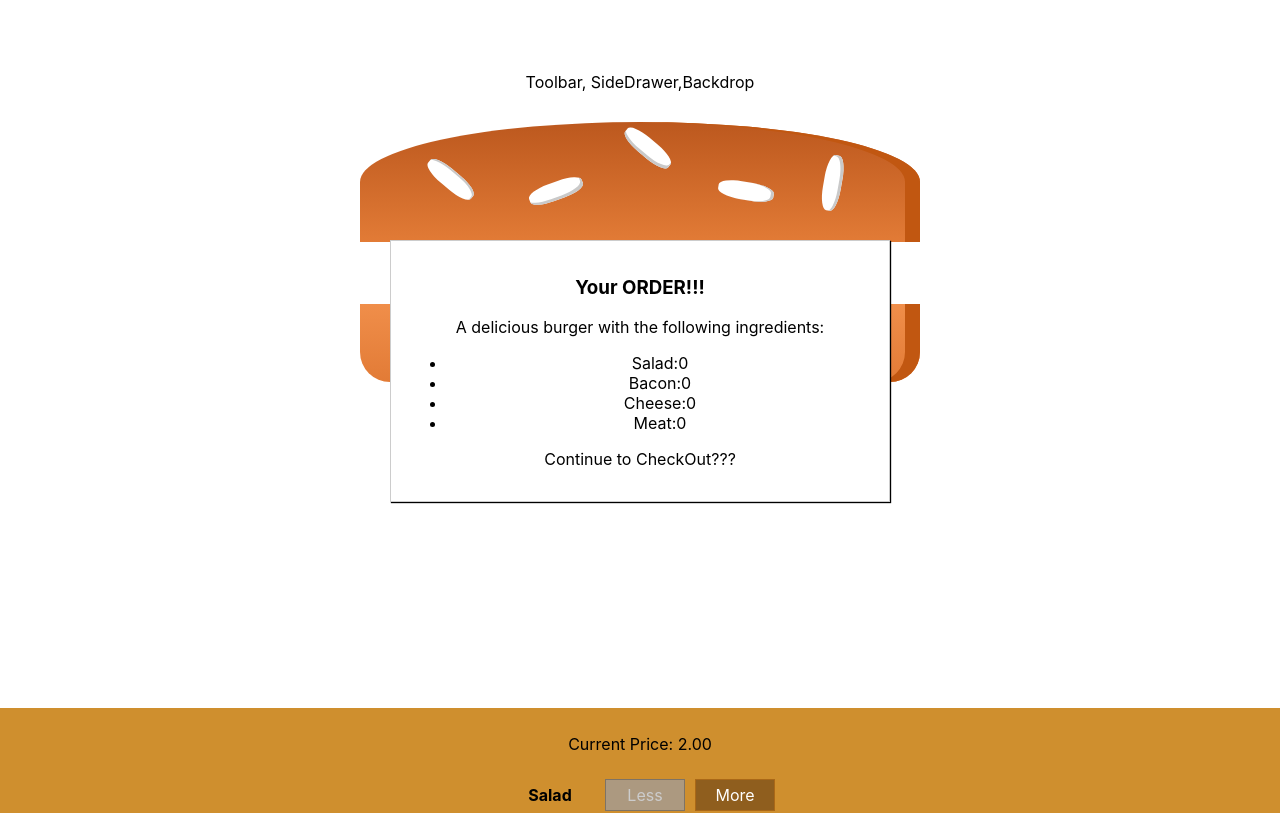
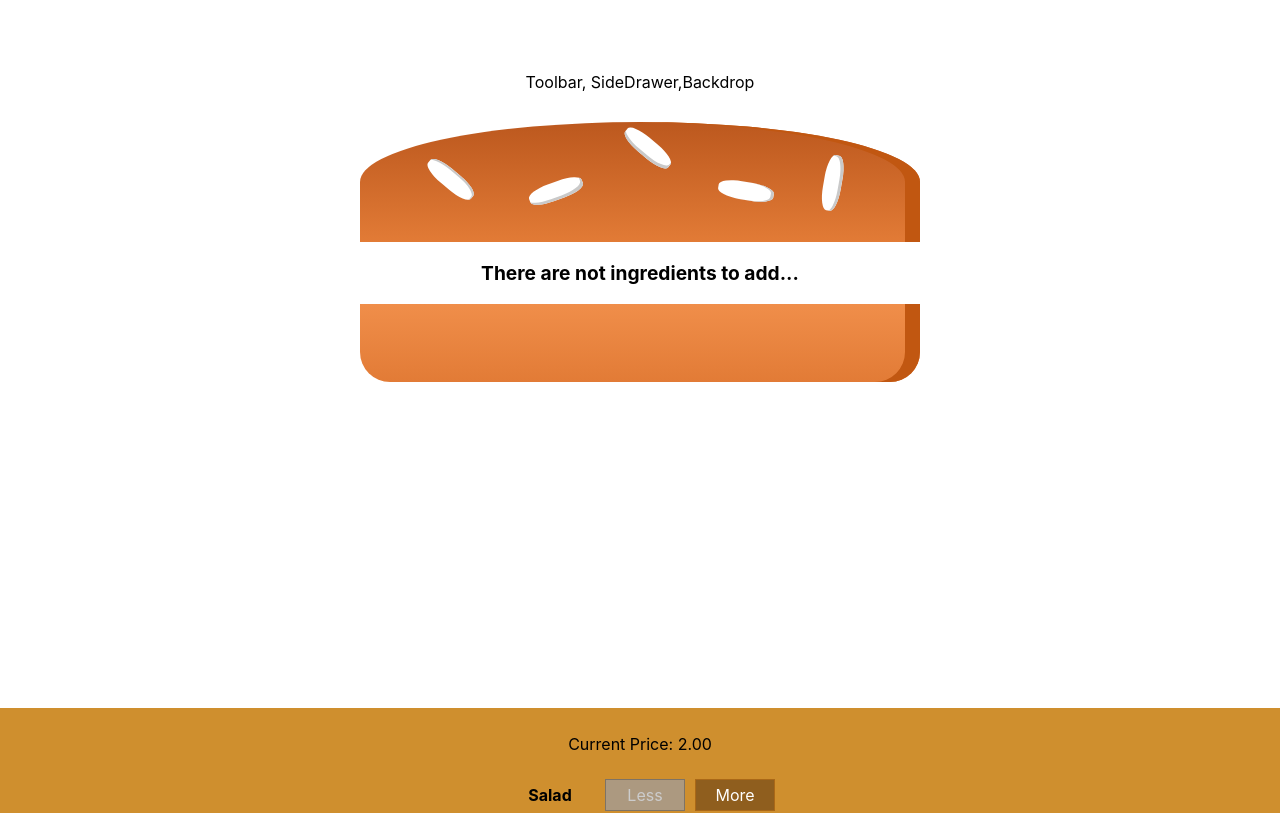
Before and after one commit to yruben/burger-builder, a React (Create React App) app: page / in a window 1280 px wide. Shown: the top 813 px of the page. Built offline with nearby package versions, Linux system fonts and the light colour scheme.

Commit message:
Showed Order Summary Modal!!!

```diff
--- a/src/components/Burger/BuildControls/BuildControls.js
+++ b/src/components/Burger/BuildControls/BuildControls.js
@@ -25,6 +25,7 @@
       <button
         className={styles.OrderButton}
         disabled={!props.purchasable}
+        onClick={props.ordered}
       > ORDER NOW!!! </button>
     </div>
   )
--- a/src/components/UI/Modal/Modal.js
+++ b/src/components/UI/Modal/Modal.js
@@ -2,7 +2,13 @@
 import styles from './Modal.module.css'
 
 const modal = (props) =>(
-  <div className={styles.Modal}>
+  <div
+    className={styles.Modal}
+    style={{
+      transform: props.show ? 'translateY(0)':'translateY(-100vh)',
+      opacity: props.show ? '1':'0'
+    }}
+  >
     {props.children}
   </div>
 )
--- a/src/containers/BurgerBuilder/BurgerBuilder.js
+++ b/src/containers/BurgerBuilder/BurgerBuilder.js
@@ -54,7 +54,7 @@
     this.updatePurchaseState(updatedIngredients)
   }
 
-  purchaseHandler(){
+  purchaseHandler = () => {
     this.setState({purchasing: true})
   }
 
@@ -67,7 +67,7 @@
     }
     return(
       <>
-        <Modal>
+        <Modal show={this.state.purchasing}>
           <OrderSummary ingredients={this.state.ingredients}/>
         </Modal>
         <Burger ingredients = {this.state.ingredients}/>
@@ -77,6 +77,7 @@
           disabled={disabledInfo}
           totalPrice ={this.state.totalPrice}
           purchasable={this.state.purchasable}
+          ordered={this.purchaseHandler}
         />
       </>
     )
```
